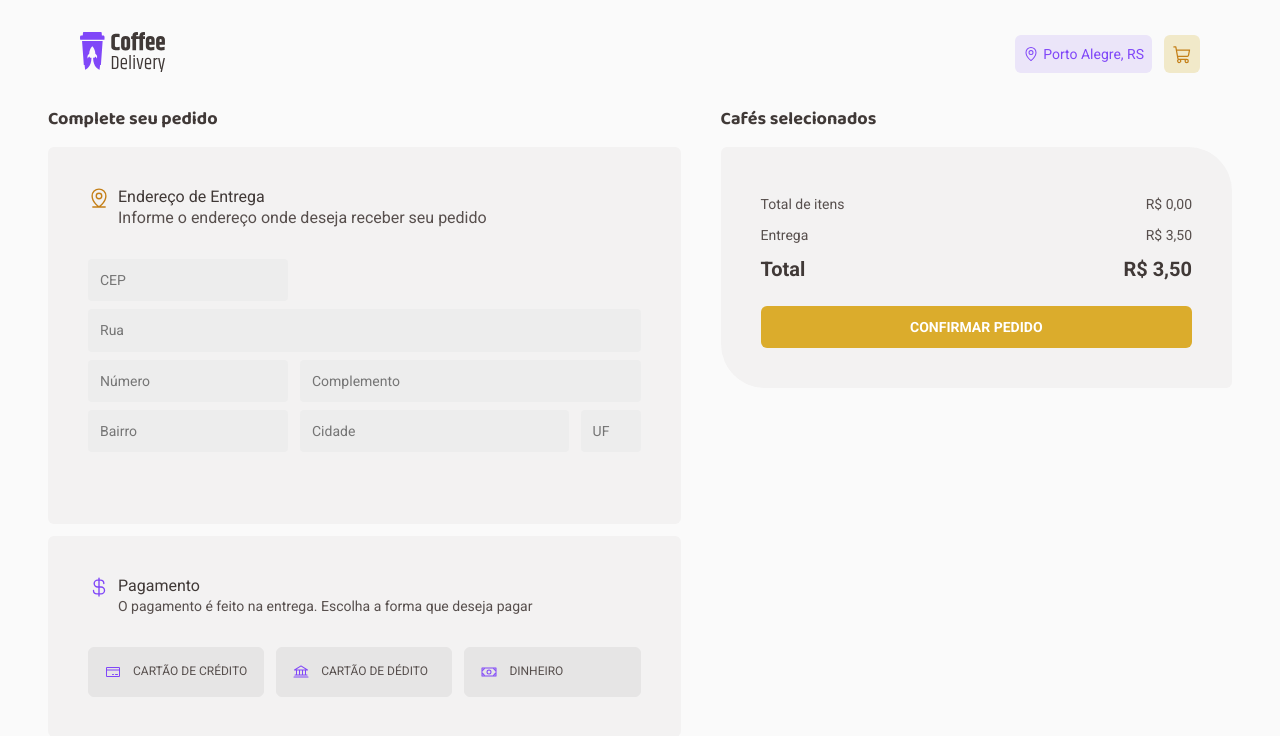
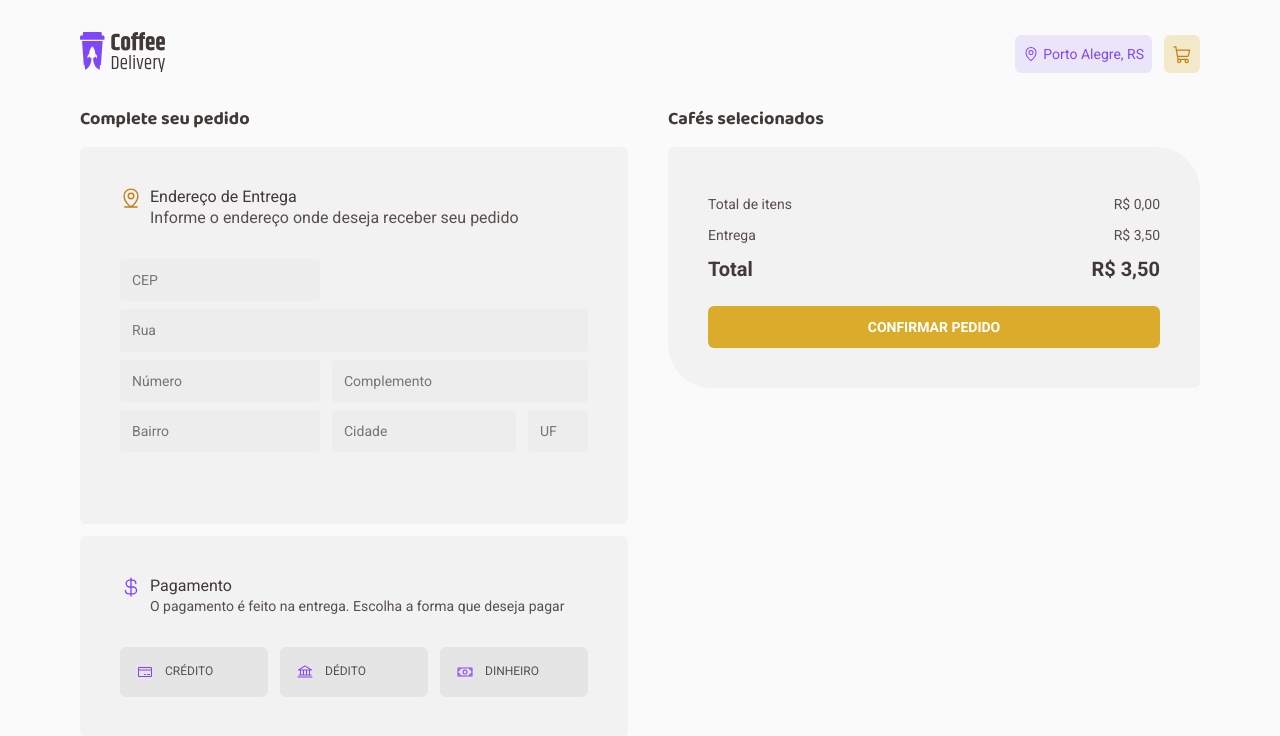
Before and after one commit to wicarpessoa/ignite-coffee, a React (Vite) app: page /checkout in a window 1280 px wide. Shown: the top 736 px of the page. Built offline with nearby package versions, Linux system fonts and the light colour scheme; the HTML template or start-up script is replaced by a standard one.

Commit message:
fix: reponsiveness bug solved on checkout screen

```diff
--- a/src/components/Counter/index.tsx
+++ b/src/components/Counter/index.tsx
@@ -15,11 +15,15 @@
   const buttonSubisDisabled = count <= 1
   return (
     <CounterContainer>
-      <button onClick={onHandleSubCounter} disabled={buttonSubisDisabled}>
+      <button
+        type="button"
+        onClick={onHandleSubCounter}
+        disabled={buttonSubisDisabled}
+      >
         <Minus size={12} weight="bold" />
       </button>
       <span>{count}</span>
-      <button onClick={onHandleAddCounter}>
+      <button type="button" onClick={onHandleAddCounter}>
         <Plus size={12} weight="bold" />
       </button>
     </CounterContainer>
--- a/src/pages/Checkout/components/Form/index.tsx
+++ b/src/pages/Checkout/components/Form/index.tsx
@@ -68,6 +68,7 @@
             />
           )}
         </label>
+        <div>
           <label htmlFor="city">
             <input
               id="city"
@@ -80,12 +81,18 @@
             )}
           </label>
           <label htmlFor="uf">
-          <input id="uf" type="text" placeholder="UF" {...register('state')} />
+            <input
+              id="uf"
+              type="text"
+              placeholder="UF"
+              {...register('state')}
+            />
             {errors.state && (
               <FormErrorDescription message={String(errors.state?.message)} />
             )}
           </label>
         </div>
+      </div>
     </FormContainer>
   )
 }
--- a/src/pages/Checkout/components/Form/styles.ts
+++ b/src/pages/Checkout/components/Form/styles.ts
@@ -10,7 +10,7 @@
   > label:nth-of-type(1) {
     width: 200px;
   }
-  > div:nth-of-type(2) {
+  > div:nth-of-type(1) {
     display: flex;
     gap: 12px;
     label:nth-child(1) {
@@ -19,18 +19,23 @@
     label:nth-child(2) {
       flex: 1;
     }
-    label:nth-child(3) {
-      width: 60px;
-    }
   }
-  > div:nth-of-type(1) {
+  > div:nth-of-type(2) {
     display: flex;
     gap: 12px;
-    label:nth-child(1) {
+    > label:nth-child(1) {
       width: 200px;
     }
-    label:nth-child(2) {
+    > div {
+      display: flex;
+      gap: 12px;
       flex: 1;
+      label:nth-child(1) {
+        flex: 1;
+      }
+      label:nth-child(2) {
+        width: 60px;
+      }
     }
   }
 
@@ -46,4 +51,30 @@
       color: ${(props) => props.theme['base-label']};
     }
   }
+  @media (max-width: 768px) {
+    > label {
+      width: 100%;
+    }
+    > label:nth-of-type(1) {
+      width: 50%;
+    }
+    > div {
+      flex-direction: column;
+      > label {
+        width: 100%;
+      }
+    }
+    > div:nth-of-type(1) {
+      label:nth-child(1) {
+        width: 50%;
+      }
+    }
+    > div:nth-of-type(2) {
+      display: flex;
+      gap: 12px;
+      label:nth-child(1) {
+        width: 100%;
+      }
+    }
+  }
 `
--- a/src/pages/Checkout/components/RadioSelect/index.tsx
+++ b/src/pages/Checkout/components/RadioSelect/index.tsx
@@ -28,13 +28,13 @@
                   id="credit"
                 >
                   <CreditCard size={16} color="#8047F8" />
-                  <span>CARTÃO DE CRÉDITO</span>
+                  <span>CRÉDITO</span>
                 </Radio.Item>
               </div>
               <div style={{ display: 'flex', alignItems: 'center' }}>
                 <Radio.Item className="RadioGroupItem" value="debit" id="debit">
                   <Bank size={16} color="#8047F8" />
-                  <span>CARTÃO DE DÉDITO</span>
+                  <span>DÉDITO</span>
                 </Radio.Item>
               </div>
               <div style={{ display: 'flex', alignItems: 'center' }}>
--- a/src/pages/Checkout/components/RadioSelect/styles.ts
+++ b/src/pages/Checkout/components/RadioSelect/styles.ts
@@ -3,6 +3,7 @@
 export const RadioContainer = styled.div`
   .RadioGroupRoot {
     display: grid;
+    width: 100%;
     grid-template-columns: repeat(3, minmax(0, 1fr));
     gap: 0.75rem;
   }
@@ -49,4 +50,15 @@
     background-color: blue;
     color: blue;
   }
+  @media (max-width: 768px) {
+    gap: 0.5rem;
+    .RadioGroupItem {
+      padding: 0.5rem;
+    }
+  }
+  @media (max-width: 380px) {
+    .RadioGroupItem svg {
+      display: none;
+    }
+  }
 `
--- a/src/pages/Checkout/styles.ts
+++ b/src/pages/Checkout/styles.ts
@@ -4,6 +4,7 @@
   display: flex;
   margin: 0 auto;
   width: 100%;
+  padding: 0 2rem;
   gap: 2.5rem;
   > div {
     > h2 {
@@ -12,7 +13,22 @@
     }
   }
   > div:nth-of-type(2) {
-    flex: 1;
+    flex-grow: 1;
+  }
+  @media (max-width: 1168px) {
+    padding: 0 1rem 5rem;
+    flex-direction: column;
+    align-items: center;
+    > div:nth-of-type(1) {
+      width: 100%;
+      max-width: 40rem;
+      flex-grow: 0;
+    }
+    > div:nth-of-type(2) {
+      width: 100%;
+      max-width: 40rem;
+      flex-grow: 0;
+    }
   }
 `
 
@@ -20,6 +36,8 @@
   display: flex;
   flex-direction: column;
   padding: 2.5rem;
+  max-width: 40rem;
+
   background: ${(props) => props.theme['base-card']};
   border-radius: 6px;
   margin-top: 1rem;
@@ -36,6 +54,9 @@
       color: ${(props) => props.theme['base-text']};
     }
   }
+  @media (max-width: 768px) {
+    padding: 1.5rem;
+  }
 `
 
 export const CheckoutPaymentContainer = styled.div`
@@ -49,6 +70,9 @@
   > div {
     display: flex;
     gap: 8px;
+    > svg {
+      min-height: 22px;
+    }
     h2 {
       font: var(--roboto-md);
       font-weight: 400;
@@ -59,19 +83,27 @@
       font: var(--roboto-sm);
     }
   }
+  max-width: 40rem;
+  @media (max-width: 768px) {
+    padding: 1.5rem;
+    width: 100%;
+  }
 `
 
 export const CheckoutCartContainer = styled.div`
   display: flex;
   flex-direction: column;
   width: 100%;
-  max-width: 36rem;
+  max-width: 40rem;
   margin-top: 1rem;
   padding: 1.5rem 2.5rem 2.5rem;
   background: ${(props) => props.theme['base-card']};
   border-radius: 6px 44px 6px 44px;
   > div:nth-of-type(1),
   > div:nth-of-type(2) {
+  }
+  @media (max-width: 768px) {
+    padding: 1.5rem;
   }
 `
 
@@ -124,13 +156,13 @@
     height: 4rem;
     width: auto;
     object-fit: cover;
-    margin-right: 1.25rem;
+    margin-right: clamp(0.5rem, -0.905rem + 3.448vw, 1.25rem);
   }
   > div {
     display: flex;
     flex-direction: column;
     width: 100%;
-    margin-right: 22px;
+    margin-right: 8px;
     gap: 8px;
     > div:nth-of-type(1) {
       display: flex;
@@ -166,4 +198,9 @@
 
     white-space: nowrap;
   }
+  @media (max-width: 380px) {
+    > img {
+      display: none;
+    }
+  }
 `
```
Lines whose indentation alone changed are shown as unchanged.
